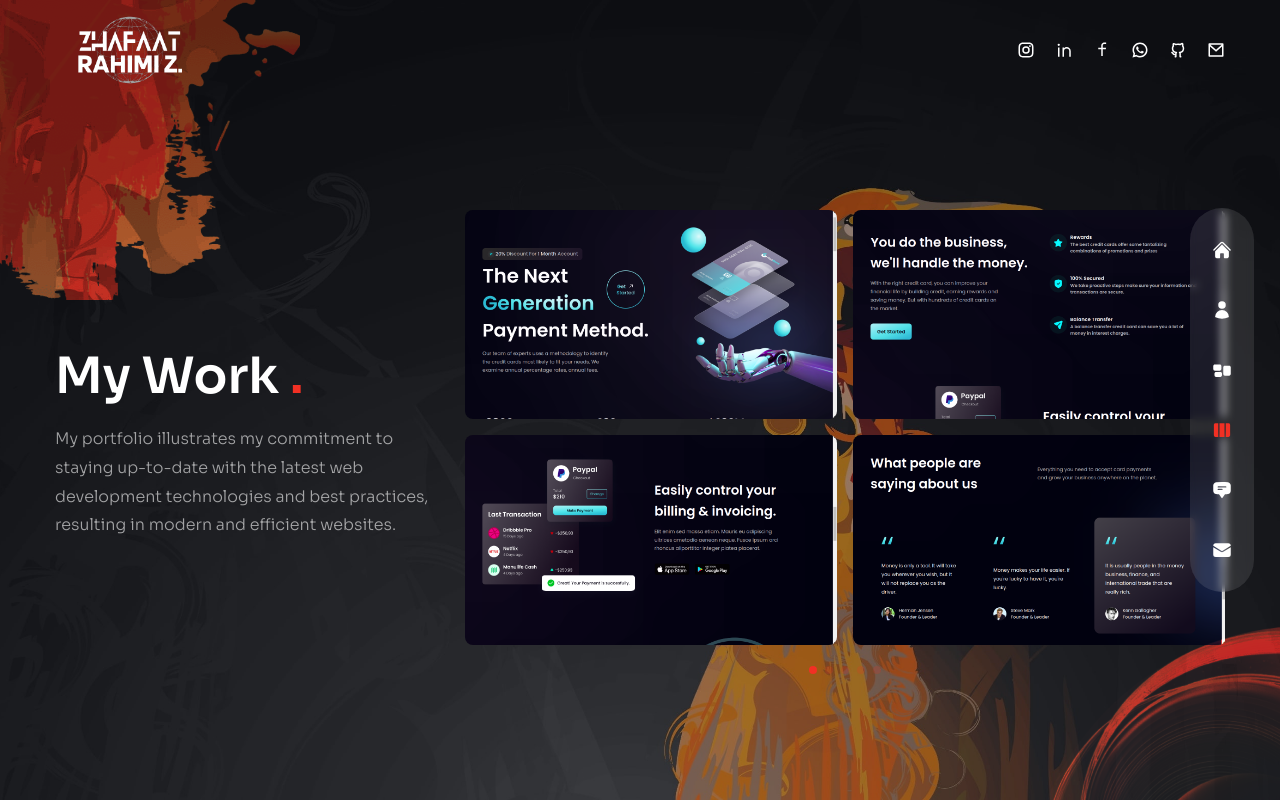
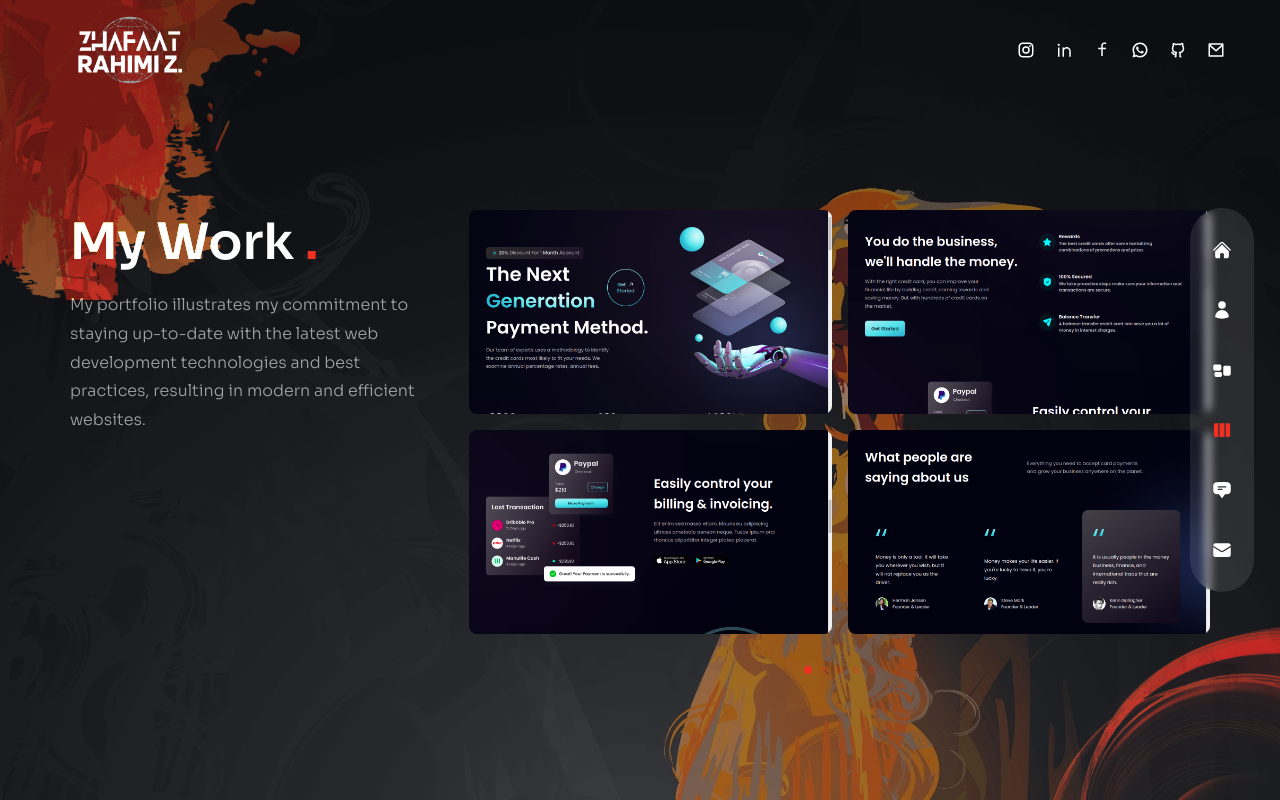
Before and after one commit to Zhafaat/website-portofolio, a React (Vite) app: page /work in a window 1280 px wide. Built offline with nearby package versions, Linux system fonts and the light colour scheme.

Commit message:
perbaiki scrollbar page about, service, sesuaikan dengan page home dan testimonial

```diff
--- a/src/components/TestimonialSlider.jsx
+++ b/src/components/TestimonialSlider.jsx
@@ -47,7 +47,7 @@ const TestimonialSlider = () => {
             clickable: true
         }}
         modules={[Navigation, Pagination]}
-        className=' h-[440px]'
+        className=' h-[480px] md:h-[435px]'
     >
         {testimonialSlider.map((person, index) => {
             return (
--- a/src/index.css
+++ b/src/index.css
@@ -16,6 +16,28 @@
 .swiper-button-next:after,
 .swiper-rtl .swiper-button-prev:after {
   color: #f13024;
+}
+
+/* width */
+::-webkit-scrollbar {
+  width: 5px;
+}
+
+/* Track */
+::-webkit-scrollbar-track {
+  background: #f1f5f9;
+  opacity: 0;
+}
+
+/* Handle */
+::-webkit-scrollbar-thumb {
+  background: #888;
+  border-radius: 5px;
+}
+
+/* Handle on hover */
+::-webkit-scrollbar-thumb:hover {
+  background: #555;
 }
 
 @layer base {
--- a/src/pages/Contact.jsx
+++ b/src/pages/Contact.jsx
@@ -30,7 +30,7 @@ const Contact = () => {
 
   return (
     <div className=' h-full bg-primary/30'>
-        <div className=' container mx-auto text-center xl:text-left h-full pt-[150px] xl:pt-[100px] pb-24'>
+        <div className=' container mx-auto text-center xl:text-left h-full pt-[150px] xl:pt-[100px] pb-24 xl:pb-5'>
             <div className=' h-full flex flex-col overflow-y-auto'>
                 {/* text & form */}
                 <div className=' container m-auto w-full max-w-[700px]'>
--- a/src/pages/Home.jsx
+++ b/src/pages/Home.jsx
@@ -17,7 +17,7 @@ const Home = () => {
     >
         {/* text */}
         <div className=" w-full h-full bg-gradient-to-r from-primary/10 via-black/30 to-black/30 relative z-10 pt-[150px] lg:pt-[100px] pb-24 xl:pb-3">
-            <div className=" flex overflow-y-auto text-center xl:text-left h-full container mx-auto">
+            <div className=" flex overflow-y-auto text-center xl:text-left h-full mx-auto">
                 <div className=" container m-auto flex flex-col">
                     {/* title  */}
                     <motion.h1
--- a/src/pages/Testimonials.jsx
+++ b/src/pages/Testimonials.jsx
@@ -7,8 +7,8 @@ import TestimonialSlider from '../components/TestimonialSlider'
 const Testimonials = () => {
   return (
     <div className=' h-full bg-primary/30 text-center'>
-      <div className=' container mx-auto h-full pt-[150px] xl:pt-[100px] pb-20'>
-        <div className=' h-full flex flex-col overflow-y-auto pb-0'>
+      <div className=' w-full h-full pt-[150px] xl:pt-[100px] pb-20 xl:pb-0'>
+        <div className=' h-full flex flex-col overflow-y-auto pb-0 mx-auto'>
           <div className=' container m-auto '>
             {/* title */}
             <motion.h2
--- a/src/pages/Works.jsx
+++ b/src/pages/Works.jsx
@@ -10,8 +10,9 @@ const Works = () => {
   return (
     <div className=' h-full bg-primary/30'>
         <Circles />
-        <div className=' h-full container mx-auto pt-[150px] lg:pt-[100px]'>
-            <div className=' h-full flex flex-col items-center justify-center xl:flex-row gap-x-8 '>
+        <div className=' h-full container mx-auto pt-[150px] lg:pt-[100px] pb-20 xl:pb-0'>
+            <div className=' h-full flex overflow-y-auto'>
+                <div className=' container m-auto flex flex-col xl:flex-row gap-x-8 '>
                     {/* text */}
                     <div className=' text-center xl:text-left flex flex-col xl:w-[30vm] mb-4 xl:mb-0'>
                         <motion.h2
@@ -28,7 +29,7 @@ const Works = () => {
                             initial='hidden'
                             animate='show'
                             exit='hidden'
-                        className=' mb-4 max-w-[400px] mx-auto lg:mx-0'
+                            className=' mb-4 max-w-[400px] mx-auto xl:mx-0'
                         >
                         My portfolio illustrates my commitment to staying up-to-date with the latest web development technologies and best practices, resulting in modern and efficient websites.
                         </motion.p>
@@ -44,6 +45,8 @@ const Works = () => {
                         <WorkSlider />
                     </motion.div>
                 </div>
+
+            </div>
         </div>
     </div>
   )
```
Lines whose indentation alone changed are shown as unchanged.
